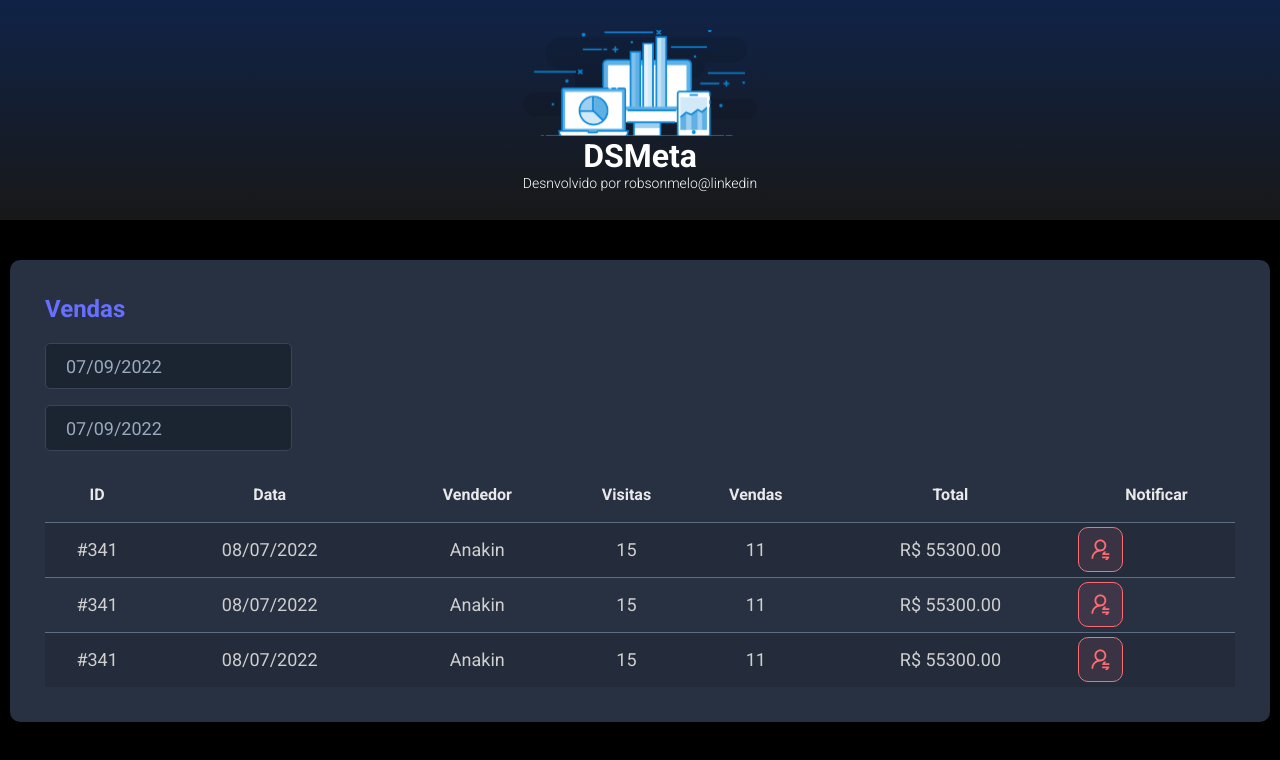
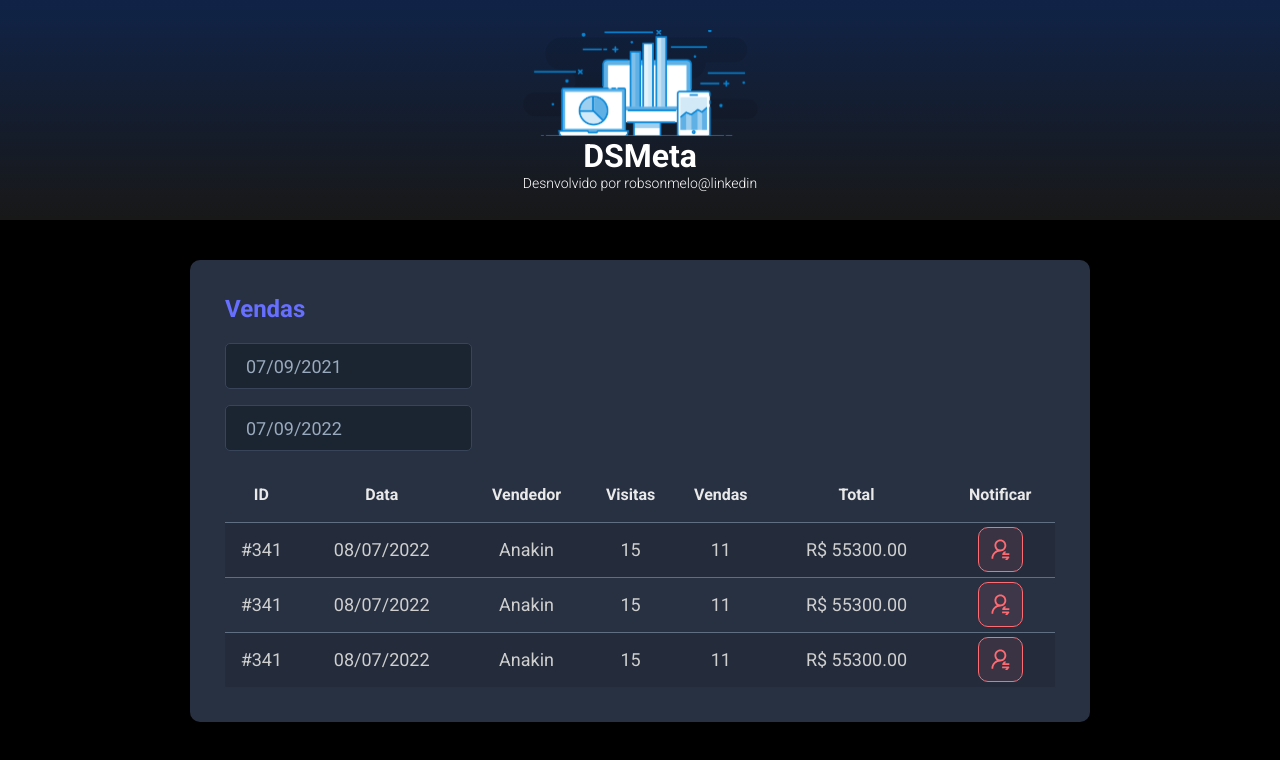
Before and after one commit to romelo2/dsmeta, a React (Vite) app in the folder frontend/: page / in a window 1280 px wide. Shown: the top 760 px of the page. Built offline with nearby package versions, Linux system fonts and the light colour scheme.

Commit message:
useState

```diff
--- a/frontend/src/App.tsx
+++ b/frontend/src/App.tsx
@@ -1,5 +1,5 @@
-import Header from "./components/Header"
-import SalesCard from "./components/SalesCard"
+import Header from "./components/Header";
+import SalesCard from "./components/SalesCard";
 
 function App() {
   return (
@@ -17,4 +17,4 @@ function App() {
   )
 }
 
-export default App
+export default App;
--- a/frontend/src/components/Header/index.tsx
+++ b/frontend/src/components/Header/index.tsx
@@ -1,5 +1,5 @@
-import logo from '../../assets/img/logo.svg'
-import './styles.css'
+import logo from '../../assets/img/logo.svg';
+import './styles.css';
 
 function Header() {
     return (
@@ -14,4 +14,4 @@ function Header() {
     )
 }
 
-export default Header
+export default Header;
--- a/frontend/src/components/NotificationButton/index.tsx
+++ b/frontend/src/components/NotificationButton/index.tsx
@@ -1,5 +1,5 @@
-import icon from '../../assets/img/notification-icon.svg'
-import './styles.css'
+import icon from '../../assets/img/notification-icon.svg';
+import './styles.css';
 
 function NotificationButton() {
     return (
@@ -9,4 +9,4 @@ function NotificationButton() {
     )
 }
 
-export default NotificationButton
+export default NotificationButton;
--- a/frontend/src/components/SalesCard/index.tsx
+++ b/frontend/src/components/SalesCard/index.tsx
@@ -1,25 +1,33 @@
+import { useState } from "react";
 import DatePicker from "react-datepicker";
 import "react-datepicker/dist/react-datepicker.css";
-import NotificationButton from '../NotificationButton'
-import './styles.css'
+import NotificationButton from '../NotificationButton';
+import './styles.css';
 
 function SalesCard() {
+
+    const min = new Date(new Date().setDate(new Date().getDate() - 365));
+    const max = new Date();
+
+    const [minDate, setMinDate]  = useState(min);
+    const [maxDate, setMaxDate]  = useState(max);
+
     return (
         <div className="dsmeta-card">
             <h2 className="dsmeta-sales-title">Vendas</h2>
             <div>
                 <div className="dsmeta-form-control-container">
                     <DatePicker
-                        selected={new Date()}
-                        onChange={(date: Date) => { }}
+                        selected={minDate}
+                        onChange={(date: Date) => setMinDate(date)}
                         className="dsmeta-form-control"
                         dateFormat="dd/MM/yyyy"
                     />
                 </div>
                 <div className="dsmeta-form-control-container">
                     <DatePicker
-                        selected={new Date()}
-                        onChange={(date: Date) => { }}
+                        selected={maxDate}
+                        onChange={(date: Date) => setMaxDate(date)}
                         className="dsmeta-form-control"
                         dateFormat="dd/MM/yyyy"
                     />
@@ -47,7 +55,7 @@ function SalesCard() {
                             <td className="show992">11</td>
                             <td>R$ 55300.00</td>
                             <td>
-                                <div className="dsneta-red-btn-container">
+                                <div className="dsmeta-red-btn-container">
                                     <NotificationButton />
                                 </div>
                             </td>
@@ -60,7 +68,7 @@ function SalesCard() {
                             <td className="show992">11</td>
                             <td>R$ 55300.00</td>
                             <td>
-                                <div className="dsneta-red-btn-container">
+                                <div className="dsmeta-red-btn-container">
                                     <NotificationButton />
                                 </div>
                             </td>
@@ -73,7 +81,7 @@ function SalesCard() {
                             <td className="show992">11</td>
                             <td>R$ 55300.00</td>
                             <td>
-                                <div className="dsneta-red-btn-container">
+                                <div className="dsmeta-red-btn-container">
                                     <NotificationButton />
                                 </div>
                             </td>
@@ -85,4 +93,4 @@ function SalesCard() {
     )
 }
 
-export default SalesCard
+export default SalesCard;
--- a/frontend/src/index.css
+++ b/frontend/src/index.css
@@ -21,7 +21,7 @@ a:visited {
     text-decoration: none;
 }
 
-.dsmeta-cntainer {
+.dsmeta-container {
     width: 100%;
     max-width: 900px;
     margin: 0 auto;
```
Also changed, not shown: frontend/src/main.tsx (+4 -4 lines).
